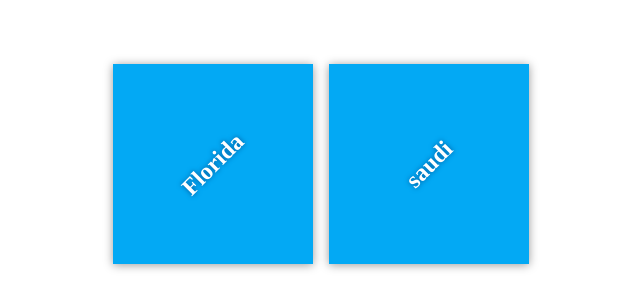
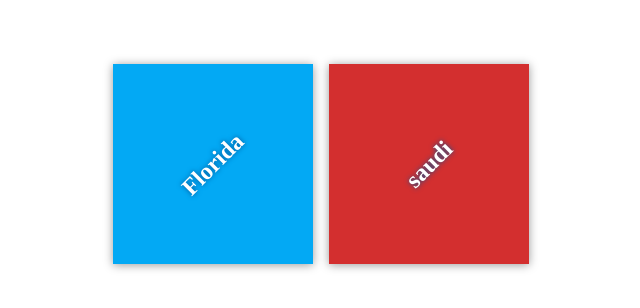
Before and after one commit to ssaa98777/my_travel_plans, a plain HTML site: page index.html in a window 1280 px wide. Shown: the part 236-544 px from the top of the page, without its empty margins (319-959 px from the left). Drawn offline with Linux system fonts and the light colour scheme; files that its build step writes are made by us from their sources.

Commit message:
style destiration

```diff
--- a/app.css/app.css
+++ b/app.css/app.css
@@ -50,6 +50,6 @@ text-shadow: 0 0 5px #01579b;
 background-color: #03a9f4;
 }
 
-#paris {
+#saudi {
 background-color: #d32f2f;
 }
```
